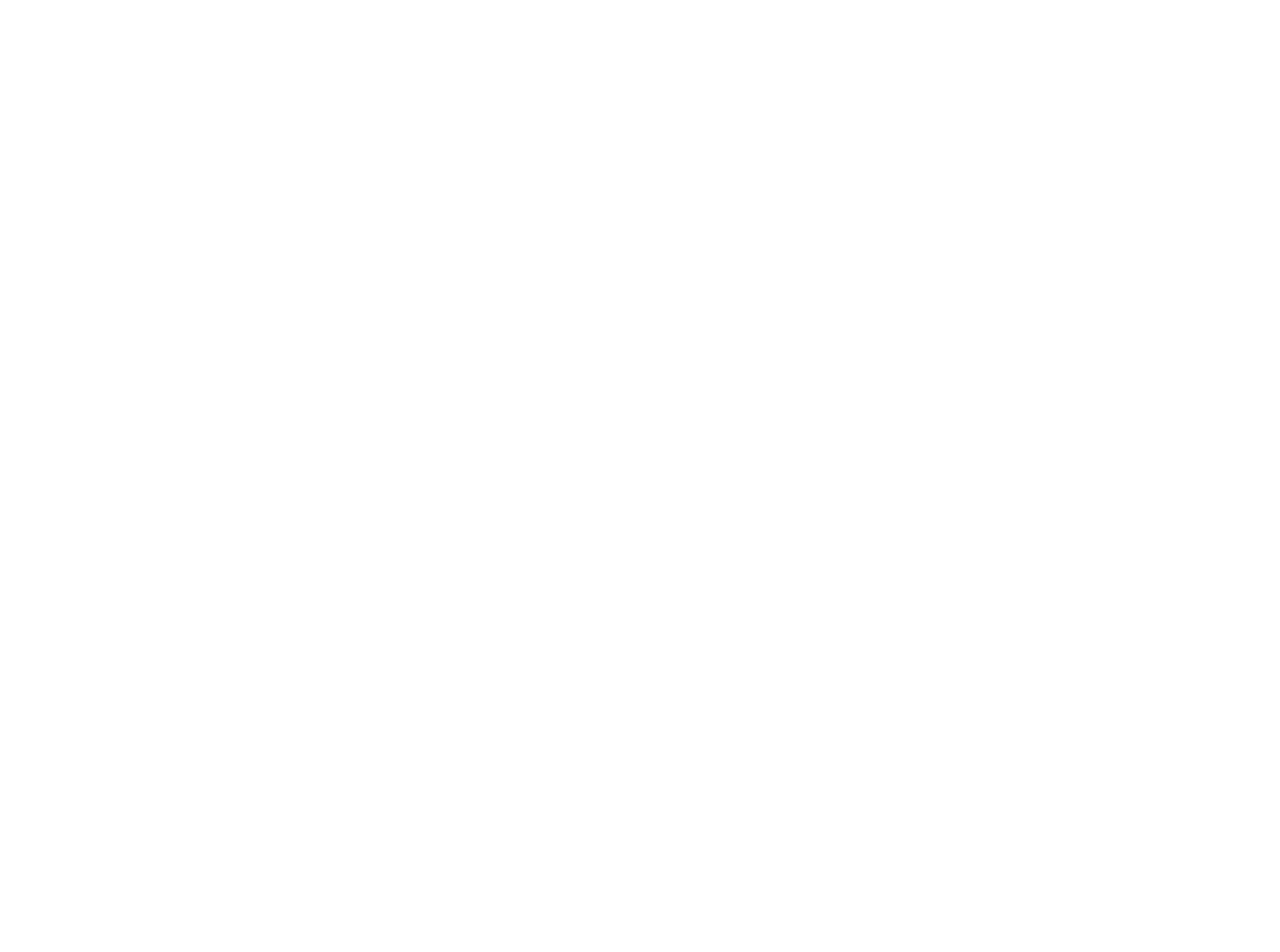
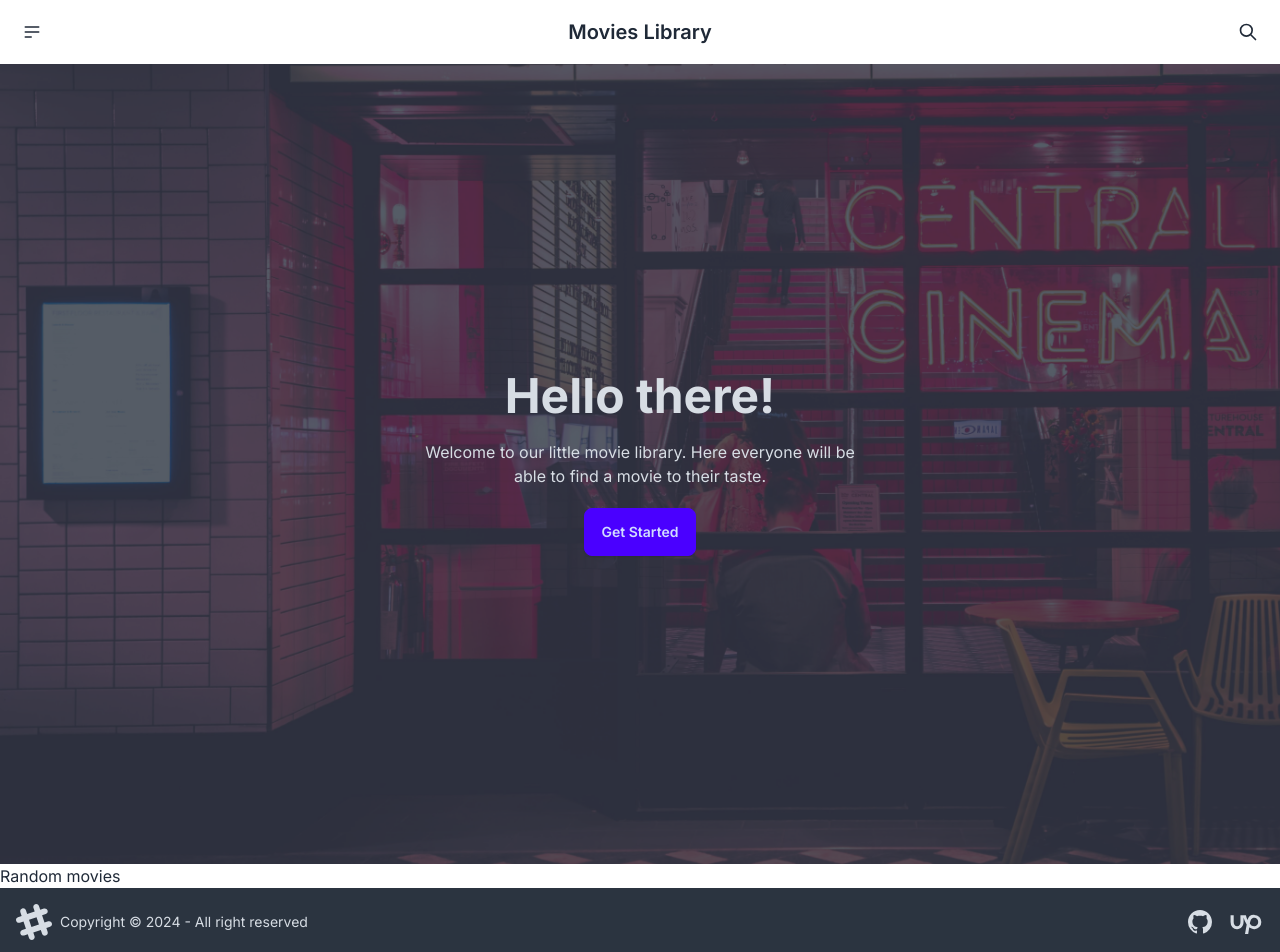
Before and after one commit to dmytro-devima-solutions/nextjs-tailwind-test-task, a Next.js app: page / in a window 1280 px wide. Shown: the top 952 px of the page. Before the commit the page ends 800 px from the top, so only its background shows below. Built offline with nearby package versions, Linux system fonts and the light colour scheme.

Commit message:
feat: add layout

```diff
--- a/src/app/globals.css
+++ b/src/app/globals.css
@@ -8,5 +8,6 @@
   --background-end-rgb: 255, 255, 255;
 }
 
-body {
+html {
+  background-color: #1c2025;
 }
--- a/src/app/layout.tsx
+++ b/src/app/layout.tsx
@@ -1,6 +1,8 @@
 import type { Metadata } from 'next';
 import { Inter } from 'next/font/google';
 import './globals.css';
+import Footer from '@/components/layout/Footer';
+import Navbar from '@/components/layout/Navbar';
 
 const inter = Inter({ subsets: ['latin'] });
 
@@ -16,7 +18,11 @@
 }>) {
   return (
     <html lang="en">
-      <body className={inter.className}>{children}</body>
+      <body className={`${inter.className} flex flex-col min-h-screen`}>
+        <Navbar />
+        {children}
+        <Footer />
+      </body>
     </html>
   );
 }
--- /dev/null
+++ b/src/app/not-found.tsx
@@ -0,0 +1,18 @@
+import Hero from '@/components/layout/Hero';
+import Link from 'next/link';
+
+export default function NotFound() {
+  return (
+    <main className="flex-grow">
+      <Hero
+        title="Sorry"
+        text="This page does not exist"
+        button={
+          <Link className="btn btn-primary" href="/">
+            Bring me home!
+          </Link>
+        }
+      />
+    </main>
+  );
+}
--- a/src/app/page.tsx
+++ b/src/app/page.tsx
@@ -1,3 +1,23 @@
+import Hero from '@/components/layout/Hero';
+import RandomMoviesSection from '@/components/movies/RandomMoviesSection';
+import Link from 'next/link';
+import { Suspense } from 'react';
+
 export default function Home() {
-  return <main className="flex min-h-screen flex-col items-center justify-between p-24"></main>;
+  return (
+    <main className="flex-grow">
+      <Hero
+        title="Hello there!"
+        text="Welcome to our little movie library. Here everyone will be able to find a movie to their taste."
+        button={
+          <Link className="btn btn-primary" href="#random-movies">
+            Get Started
+          </Link>
+        }
+      />
+      <Suspense>
+        <RandomMoviesSection count={6} id="random-movies" />
+      </Suspense>
+    </main>
+  );
 }
--- /dev/null
+++ b/src/components/layout/Footer.tsx
@@ -0,0 +1,55 @@
+const Footer = () => {
+  return (
+    <footer className="footer items-center p-4 bg-neutral text-neutral-content">
+      <aside className="items-center grid-flow-col">
+        <svg
+          width="36"
+          height="36"
+          viewBox="0 0 24 24"
+          role="img"
+          xmlns="http://www.w3.org/2000/svg"
+          fillRule="evenodd"
+          clipRule="evenodd"
+          className="fill-current"
+        >
+          <path d="M22.672 15.226l-2.432.811.841 2.515c.33 1.019-.209 2.127-1.23 2.456-1.15.325-2.148-.321-2.463-1.226l-.84-2.518-5.013 1.677.84 2.517c.391 1.203-.434 2.542-1.831 2.542-.88 0-1.601-.564-1.86-1.314l-.842-2.516-2.431.809c-1.135.328-2.145-.317-2.463-1.229-.329-1.018.211-2.127 1.231-2.456l2.432-.809-1.621-4.823-2.432.808c-1.355.384-2.558-.59-2.558-1.839 0-.817.509-1.582 1.327-1.846l2.433-.809-.842-2.515c-.33-1.02.211-2.129 1.232-2.458 1.02-.329 2.13.209 2.461 1.229l.842 2.515 5.011-1.677-.839-2.517c-.403-1.238.484-2.553 1.843-2.553.819 0 1.585.509 1.85 1.326l.841 2.517 2.431-.81c1.02-.33 2.131.211 2.461 1.229.332 1.018-.21 2.126-1.23 2.456l-2.433.809 1.622 4.823 2.433-.809c1.242-.401 2.557.484 2.557 1.838 0 .819-.51 1.583-1.328 1.847m-8.992-6.428l-5.01 1.675 1.619 4.828 5.011-1.674-1.62-4.829z"></path>
+        </svg>
+        <p>Copyright © {new Date().getFullYear()} - All right reserved</p>
+      </aside>
+      <nav className="grid-flow-col gap-4 md:place-self-center md:justify-self-end">
+        <div className="tooltip" data-tip="Github">
+          <a href="https://github.com/dmytro-devima-solutions" target="_blank">
+            <svg
+              xmlns="http://www.w3.org/2000/svg"
+              width="24"
+              height="24"
+              viewBox="0 0 16 16"
+              role="img"
+              aria-hidden="true"
+              className="fill-current"
+            >
+              <path d="M8 0c4.42 0 8 3.58 8 8a8.013 8.013 0 0 1-5.45 7.59c-.4.08-.55-.17-.55-.38 0-.27.01-1.13.01-2.2 0-.75-.25-1.23-.54-1.48 1.78-.2 3.65-.88 3.65-3.95 0-.88-.31-1.59-.82-2.15.08-.2.36-1.02-.08-2.12 0 0-.67-.22-2.2.82-.64-.18-1.32-.27-2-.27-.68 0-1.36.09-2 .27-1.53-1.03-2.2-.82-2.2-.82-.44 1.1-.16 1.92-.08 2.12-.51.56-.82 1.28-.82 2.15 0 3.06 1.86 3.75 3.64 3.95-.23.2-.44.55-.51 1.07-.46.21-1.61.55-2.33-.66-.15-.24-.6-.83-1.23-.82-.67.01-.27.38.01.53.34.19.73.9.82 1.13.16.45.68 1.31 2.69.94 0 .67.01 1.3.01 1.49 0 .21-.15.45-.55.38A7.995 7.995 0 0 1 0 8c0-4.42 3.58-8 8-8Z"></path>
+            </svg>
+          </a>
+        </div>
+        <div className="tooltip" data-tip="Upwork">
+          <a href="https://www.upwork.com/freelancers/dmytrokhyzhniak" target="_blank">
+            <svg
+              xmlns="http://www.w3.org/2000/svg"
+              width="36"
+              height="24"
+              viewBox="0 0 37 28"
+              role="img"
+              aria-hidden="true"
+              className="fill-current"
+            >
+              <path d="M28.18,19.06A6.54,6.54,0,0,1,23,16c.67-5.34,2.62-7,5.2-7s4.54,2,4.54,5-2,5-4.54,5m0-13.34a7.77,7.77,0,0,0-7.9,6.08,26,26,0,0,1-1.93-5.62H12v7.9c0,2.87-1.3,5-3.85,5s-4-2.12-4-5l0-7.9H.49v7.9A8.61,8.61,0,0,0,2.6,20a7.27,7.27,0,0,0,5.54,2.35c4.41,0,7.5-3.39,7.5-8.24V8.77a25.87,25.87,0,0,0,3.66,8.05L17.34,28h3.72l1.29-7.92a11,11,0,0,0,1.36,1,8.32,8.32,0,0,0,4.14,1.28h.34A8.1,8.1,0,0,0,36.37,14a8.12,8.12,0,0,0-8.19-8.31"></path>
+            </svg>
+          </a>
+        </div>
+      </nav>
+    </footer>
+  );
+};
+
+export default Footer;
--- /dev/null
+++ b/src/components/layout/Hero.tsx
@@ -0,0 +1,29 @@
+import { ReactNode } from 'react';
+
+export interface HeroProps {
+  title?: ReactNode;
+  text?: ReactNode;
+  button?: ReactNode;
+}
+
+const Hero = ({ title, text, button }: HeroProps) => {
+  return (
+    <section
+      className="hero min-h-screen"
+      style={{
+        backgroundImage: 'url(/hero-background.jpg)',
+      }}
+    >
+      <div className="hero-overlay bg-opacity-80"></div>
+      <div className="hero-content text-center text-neutral-content">
+        <div className="max-w-md">
+          <h1 className="mb-5 text-5xl font-bold">{title}</h1>
+          <p className="mb-5">{text}</p>
+          {button}
+        </div>
+      </div>
+    </section>
+  );
+};
+
+export default Hero;
--- /dev/null
+++ b/src/components/layout/Navbar.tsx
@@ -0,0 +1,67 @@
+import Link from 'next/link';
+
+const Navbar = () => {
+  return (
+    <div className="navbar bg-base-100">
+      <div className="navbar-start">
+        <div className="dropdown">
+          <div tabIndex={0} role="button" className="btn btn-ghost btn-circle">
+            <svg
+              xmlns="http://www.w3.org/2000/svg"
+              className="h-5 w-5"
+              fill="none"
+              viewBox="0 0 24 24"
+              stroke="currentColor"
+            >
+              <path
+                strokeLinecap="round"
+                strokeLinejoin="round"
+                strokeWidth="2"
+                d="M4 6h16M4 12h16M4 18h7"
+              />
+            </svg>
+          </div>
+          <ul
+            tabIndex={0}
+            className="menu menu-sm dropdown-content mt-3 z-[1] p-2 shadow bg-base-100 rounded-box w-52"
+          >
+            <li>
+              <Link href="/">Home</Link>
+            </li>
+            <li>
+              <Link href="/search">Search</Link>
+            </li>
+            <li>
+              <Link href="/random">Random movie</Link>
+            </li>
+          </ul>
+        </div>
+      </div>
+      <div className="navbar-center">
+        <a href="/" className="btn btn-ghost text-xl">
+          Movies Library
+        </a>
+      </div>
+      <div className="navbar-end">
+        <Link className="btn btn-ghost btn-circle" href="/search">
+          <svg
+            xmlns="http://www.w3.org/2000/svg"
+            className="h-5 w-5"
+            fill="none"
+            viewBox="0 0 24 24"
+            stroke="currentColor"
+          >
+            <path
+              strokeLinecap="round"
+              strokeLinejoin="round"
+              strokeWidth="2"
+              d="M21 21l-6-6m2-5a7 7 0 11-14 0 7 7 0 0114 0z"
+            />
+          </svg>
+        </Link>
+      </div>
+    </div>
+  );
+};
+
+export default Navbar;
--- /dev/null
+++ b/src/components/movies/RandomMoviesSection/RandomMoviesSection.tsx
@@ -0,0 +1,11 @@
+import { HTMLAttributes } from 'react';
+
+export interface RandomMoviesSectionProps extends HTMLAttributes<HTMLDivElement> {
+  // Number of movies to fetch
+  count: number;
+}
+const RandomMoviesSection = ({ count, ...domProps }: RandomMoviesSectionProps) => {
+  return <section {...domProps}>Random movies</section>;
+};
+
+export default RandomMoviesSection;
--- /dev/null
+++ b/src/components/movies/RandomMoviesSection/index.ts
@@ -0,0 +1 @@
+export { default } from './RandomMoviesSection';
```
Also changed, not shown: public/hero-background.jpg (added).
